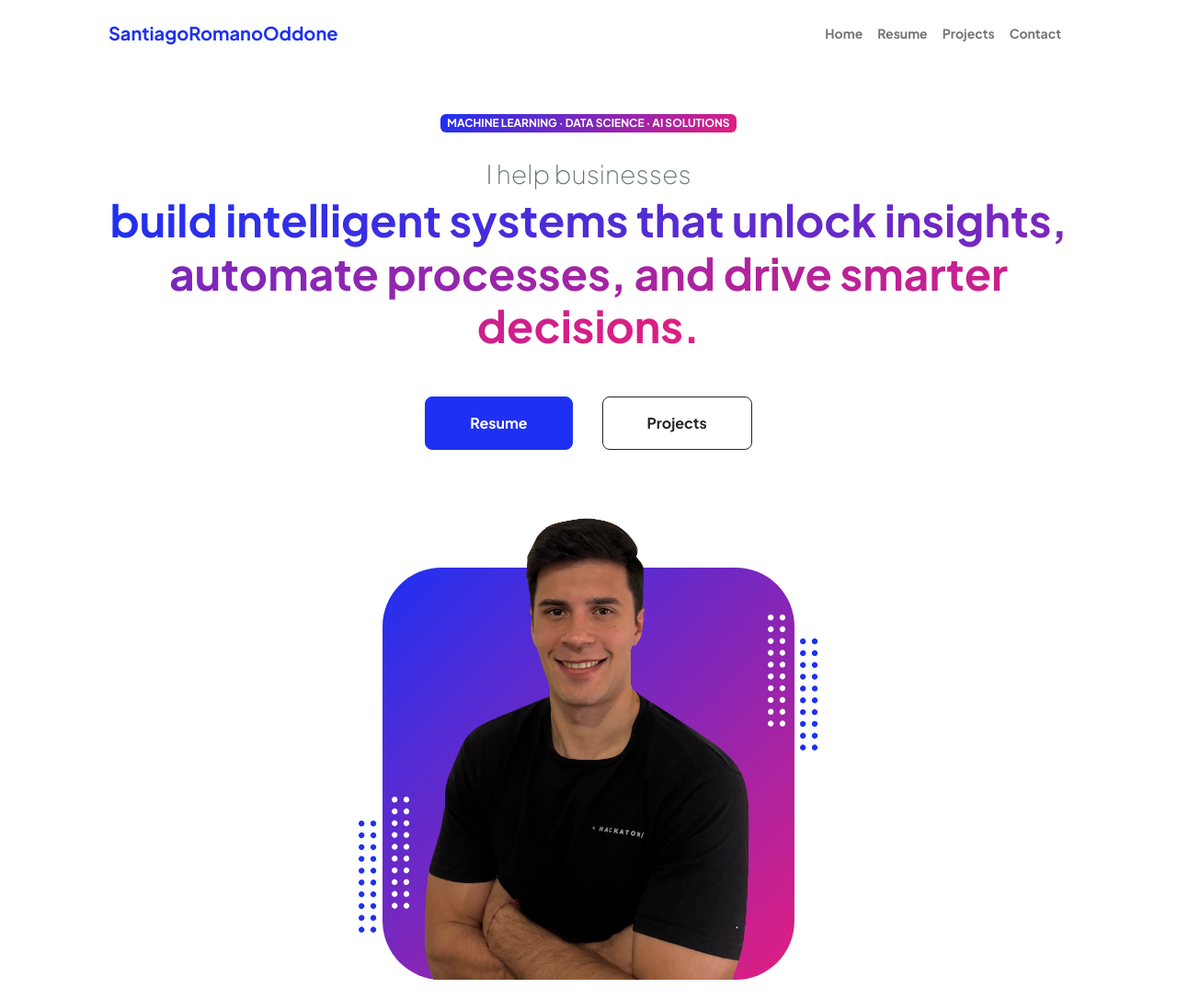
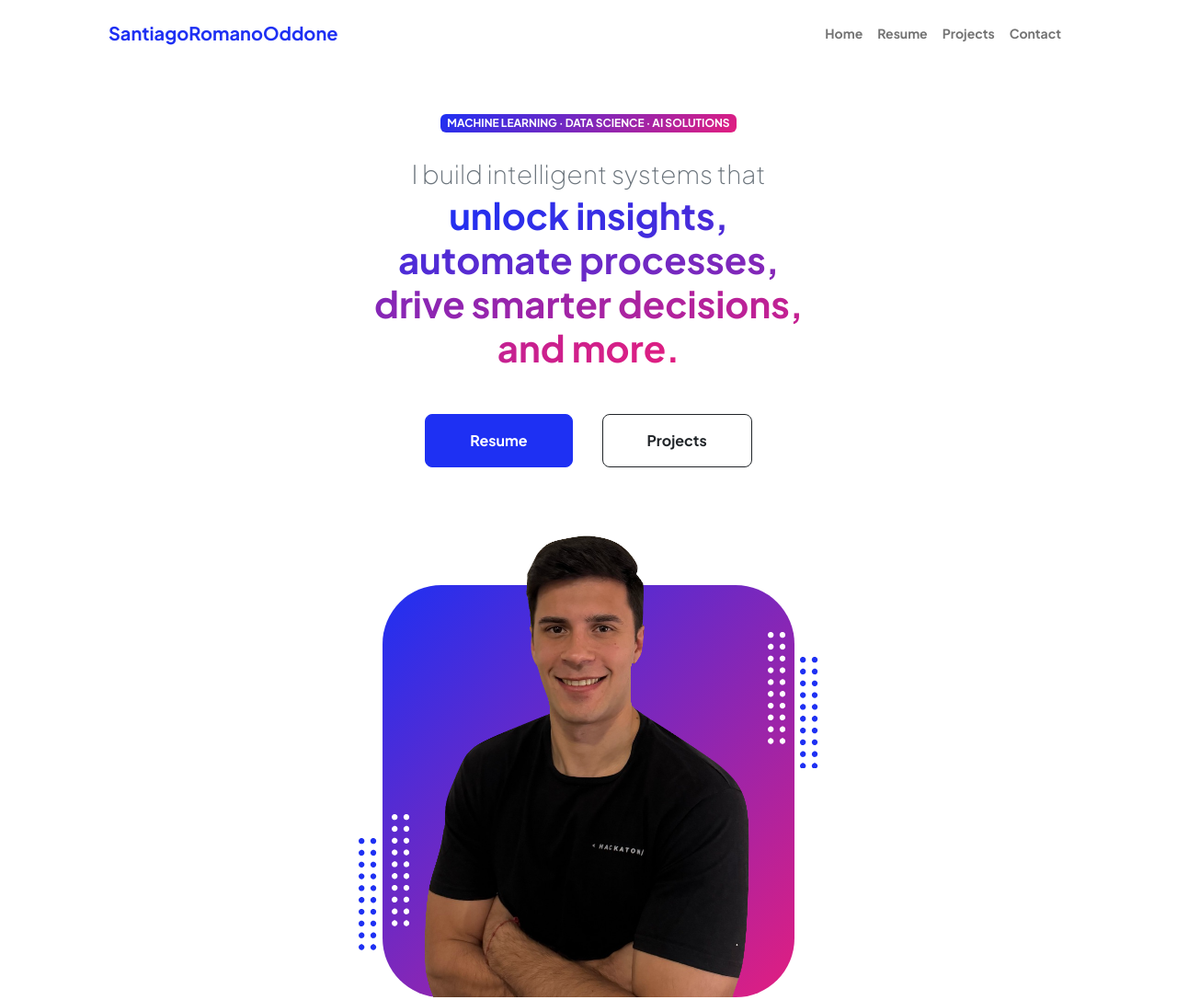
Before and after one commit to SantiagoRomanoOddone/personal-web-site, a plain HTML site: page index.html in a window 1280 px wide. Shown: the top 1087 px of the page at 92% size. Drawn offline with nearby package versions, Linux system fonts and the light colour scheme.

Commit message:
updating code

```diff
--- a/index.html
+++ b/index.html
@@ -42,9 +42,15 @@
                             <!-- Header text content-->
                             <div class="text-center text-xxl-start">
                                 <div class="badge bg-gradient-primary-to-secondary text-white mb-4"><div class="text-uppercase">Machine Learning &middot; Data Science &middot; AI Solutions</div></div>
-                                <div class="fs-3 fw-light text-muted">I help businesses</div>
-                                <!-- <h1 class="display-3 fw-bolder mb-5"><span class="text-gradient d-inline">transform data into actionable insights that drive smarter decisions and fuel growth.</span></h1> -->
-                                <h1 class="display-3 fw-bolder mb-5"><span class="text-gradient d-inline">build intelligent systems that unlock insights, automate processes, and drive smarter decisions.</span></h1>
+                                <div class="fs-3 fw-light text-muted">I build intelligent systems that</div>
+                                <h1 class="display-6 fw-bolder mb-5">
+                                <span class="text-gradient d-inline">
+                                    unlock insights,<br>
+                                    automate processes,<br>
+                                    drive smarter decisions,<br>
+                                    and more.
+                                </span>
+                                </h1>
                                 <div class="d-grid gap-3 d-sm-flex justify-content-sm-center justify-content-xxl-start mb-3">
                                     <a class="btn btn-primary btn-lg px-5 py-3 me-sm-3 fs-6 fw-bolder" href="resume.html">Resume</a>
                                     <a class="btn btn-outline-dark btn-lg px-5 py-3 fs-6 fw-bolder" href="projects.html">Projects</a>
```
